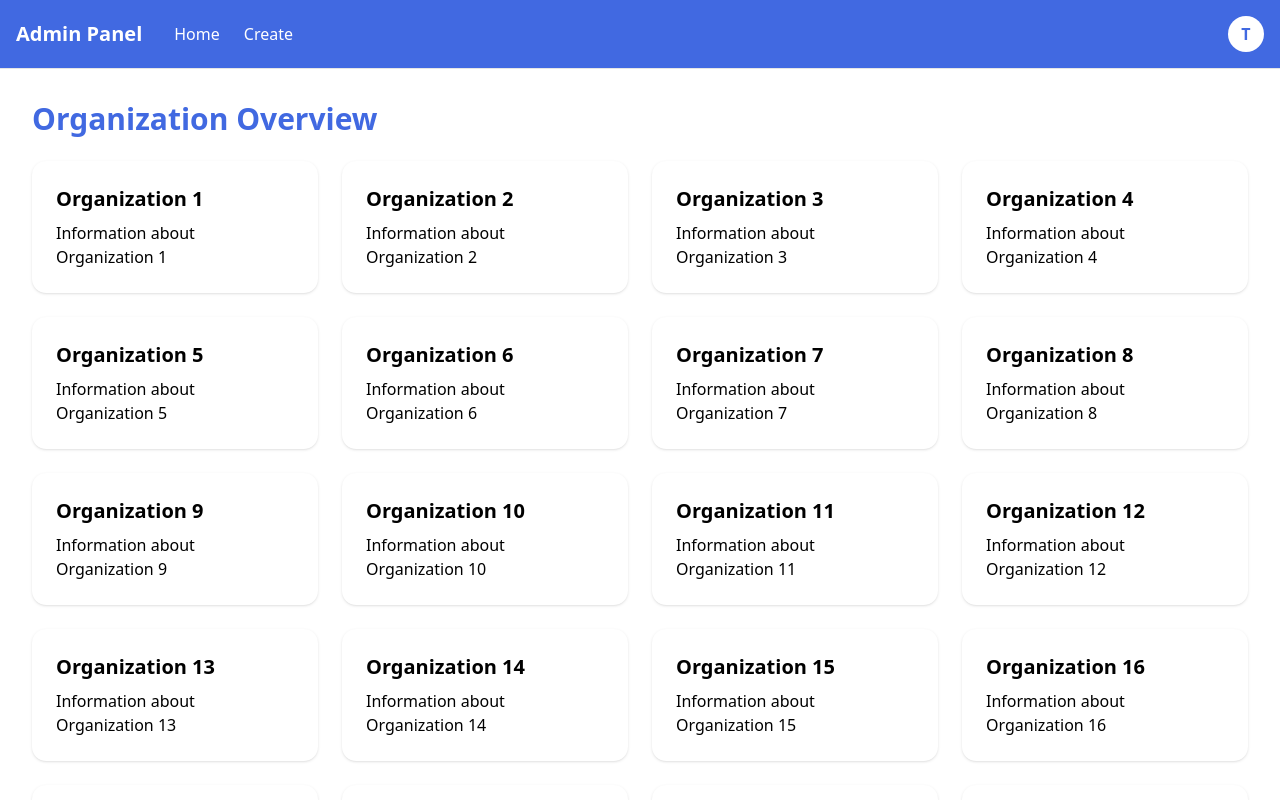
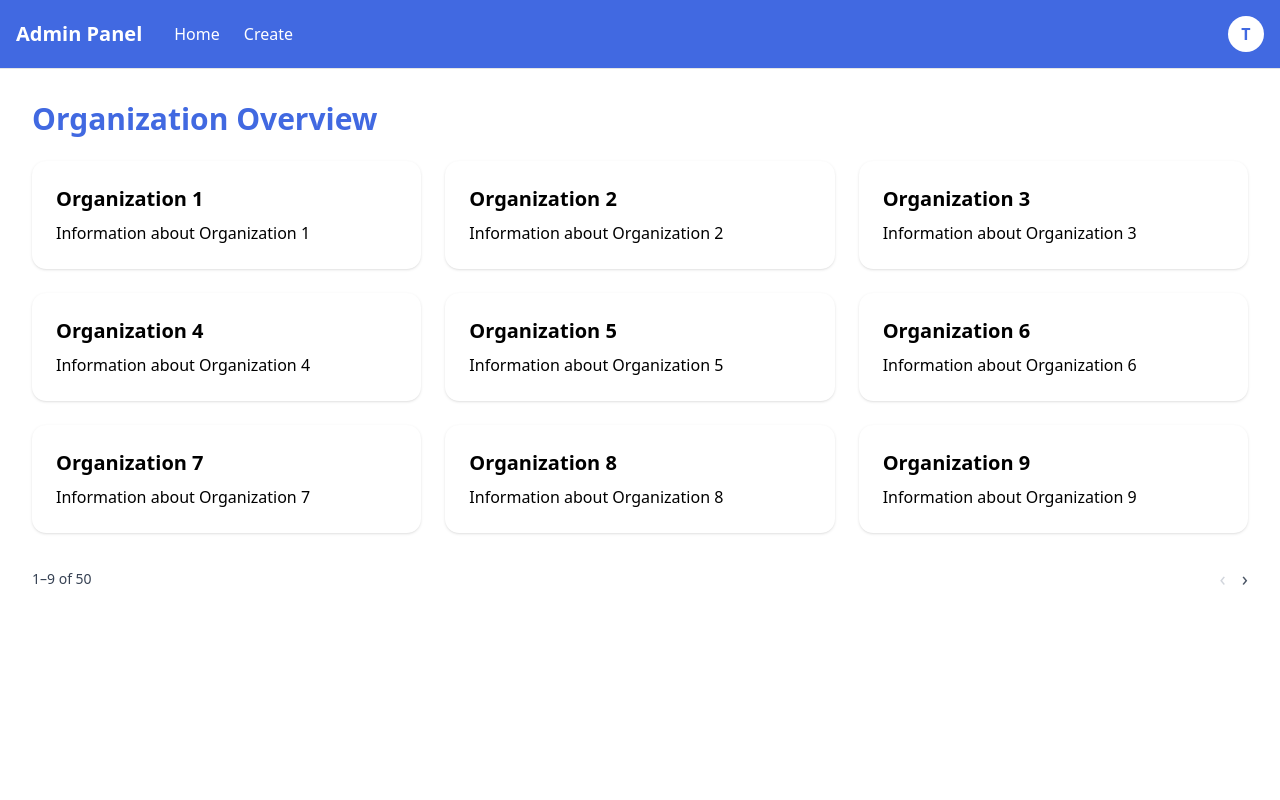
Before and after one commit to Hacfy/It-Main-Admin-Panel, a Next.js app: page /dashboard in a window 1280 px wide. Shown: the top 800 px of the page. Built offline with nearby package versions, Linux system fonts and the light colour scheme.

Commit message:
pagination

```diff
--- a/app/dashboard/page.tsx
+++ b/app/dashboard/page.tsx
@@ -1,14 +1,31 @@
-'use client';
+"use client";
 
+import { useState } from "react";
 import Navbar from "../components/Navbar";
 
 export default function Dashboard() {
-  // Sample data: This can be fetched from your DB or API later
-  const organisations = Array.from({ length: 50 }, (_, i) => ({
+  const allOrganizations = Array.from({ length: 50 }, (_, i) => ({
     id: i + 1,
     name: `Organization ${i + 1}`,
     description: `Information about Organization ${i + 1}`,
   }));
+
+  const itemsPerPage = 9;
+  const [currentPage, setCurrentPage] = useState(1);
+  const totalItems = allOrganizations.length;
+  const totalPages = Math.ceil(totalItems / itemsPerPage);
+
+  const startIndex = (currentPage - 1) * itemsPerPage;
+  const endIndex = Math.min(startIndex + itemsPerPage, totalItems);
+  const currentItems = allOrganizations.slice(startIndex, endIndex);
+
+  const handlePrev = () => {
+    if (currentPage > 1) setCurrentPage(currentPage - 1);
+  };
+
+  const handleNext = () => {
+    if (currentPage < totalPages) setCurrentPage(currentPage + 1);
+  };
 
   return (
     <div className="bg-white min-h-screen">
@@ -16,8 +33,9 @@ export default function Dashboard() {
       <div className="p-8">
         <h1 className="text-3xl font-bold mb-6 text-primary">Organization Overview</h1>
 
-        <div className="grid grid-cols-1 md:grid-cols-4 gap-6">
-          {organisations.map(org => (
+        {/* Grid of Organizations */}
+        <div className="grid grid-cols-1 sm:grid-cols-2 lg:grid-cols-3 gap-6">
+          {currentItems.map((org) => (
             <div
               key={org.id}
               className="bg-card p-6 rounded-xl shadow transition hover:shadow-xl hover:scale-[1.01]"
@@ -27,6 +45,30 @@ export default function Dashboard() {
             </div>
           ))}
         </div>
+
+        {/* Pagination Controls */}
+        <div className="flex justify-between items-center mt-8 text-gray-700">
+          <p className="text-sm">
+            {startIndex + 1}–{endIndex} of {totalItems}
+          </p>
+
+          <div className="flex space-x-4">
+            <button
+              onClick={handlePrev}
+              disabled={currentPage === 1}
+              className={`text-xl ${currentPage === 1 ? "text-gray-300" : "text-gray-600 hover:text-black"}`}
+            >
+              &#8249;
+            </button>
+            <button
+              onClick={handleNext}
+              disabled={currentPage === totalPages}
+              className={`text-xl ${currentPage === totalPages ? "text-gray-300" : "text-gray-600 hover:text-black"}`}
+            >
+              &#8250;
+            </button>
+          </div>
+        </div>
       </div>
     </div>
   );
```
